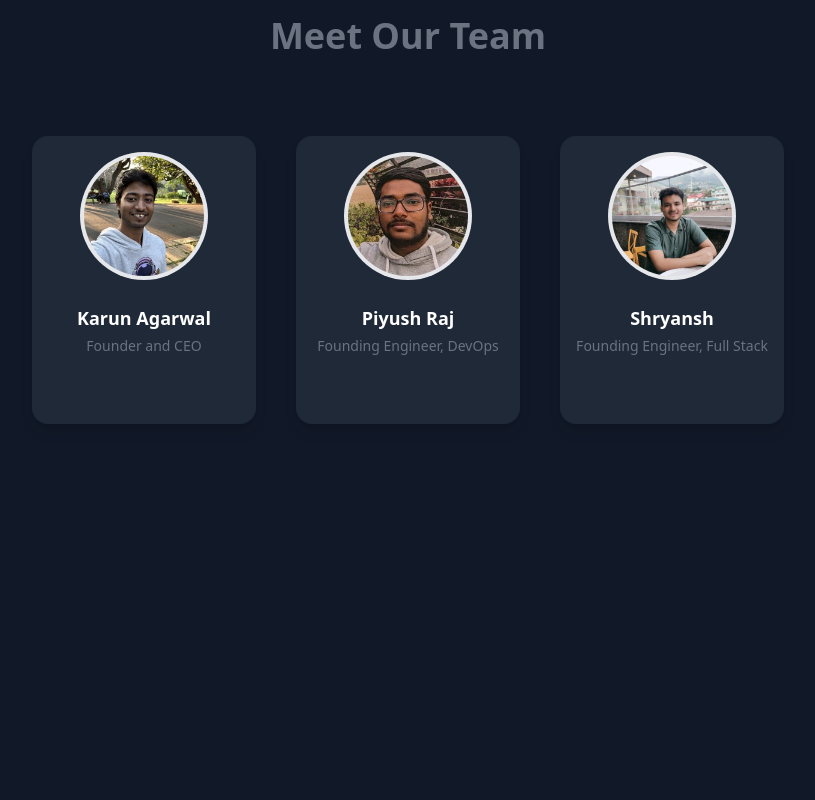
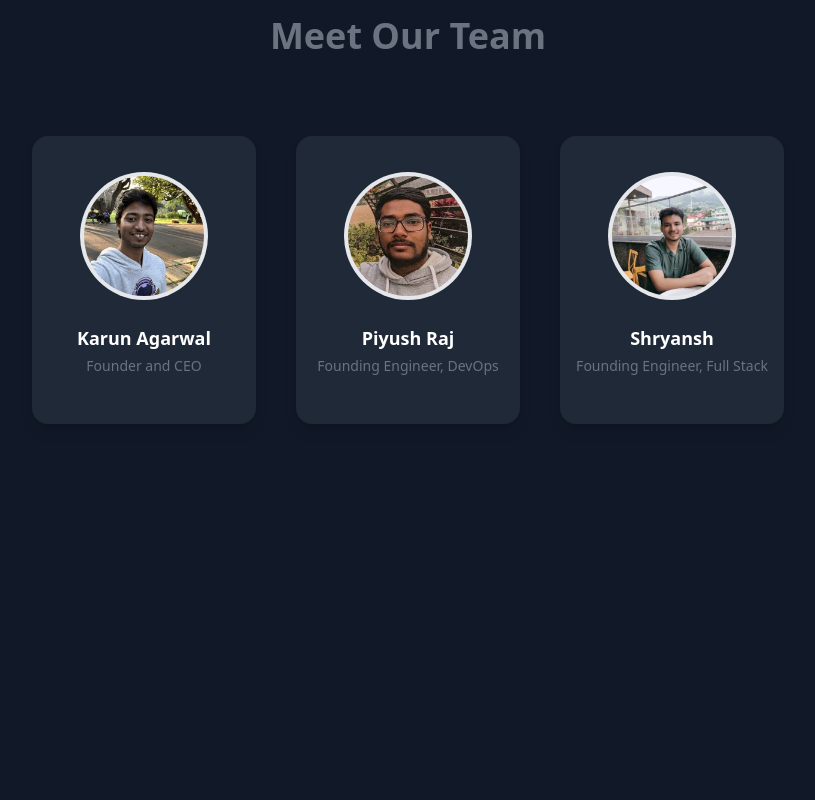
Before and after one commit to atominfra/landing-page, a Next.js app: page / in a window 1280 px wide. Shown: the part 1780-2580 px from the top of the page, without its empty margins (232-1047 px from the left). Built offline with nearby package versions, Linux system fonts and the light colour scheme; a web font is replaced by a local one.

Commit message:
fix: centered card contents on team cards

```diff
--- a/src/components/teamCards.jsx
+++ b/src/components/teamCards.jsx
@@ -6,7 +6,7 @@ import { FaLinkedin } from "react-icons/fa";
 const TeamMemberCard = ({ name, role, photo, linkedinUrl, githubUrl }) => {
   return (
     <a href={linkedinUrl} target="_blank" rel="noopener noreferrer" className="text-blue-600 ">
-      <div className="bg-gray-800 hover:bg-gray-700 rounded-2xl h-72 shadow-lg w-56 p-4 flex flex-col items-center text-center">
+      <div className="bg-gray-800 hover:bg-gray-700 rounded-2xl h-72 shadow-lg w-56 p-4 flex flex-col justify-center items-center text-center">
       <div className="mb-6 rounded-full bg-gray-200 p-1 w-32 h-32 flex items-center justify-center">
           <Image
             src={photo || '/placeholder-avatar.png'}
```
